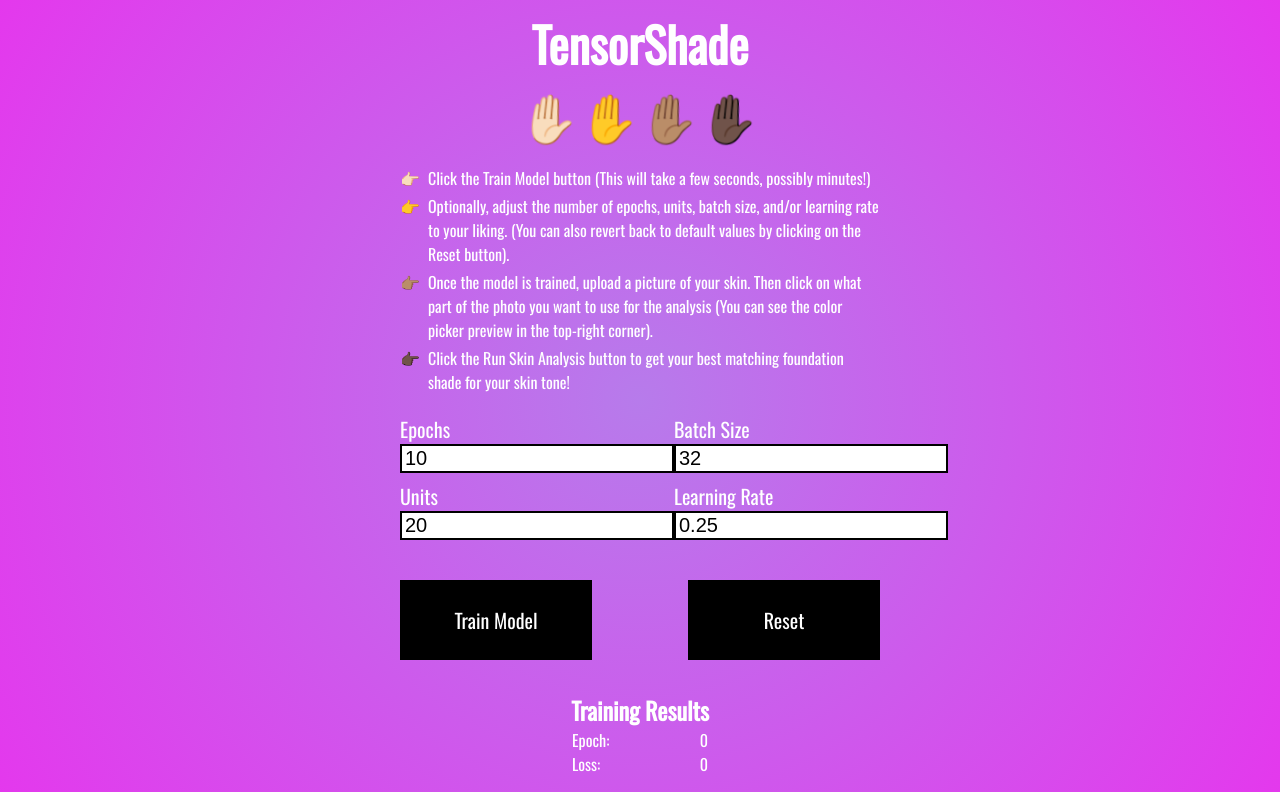
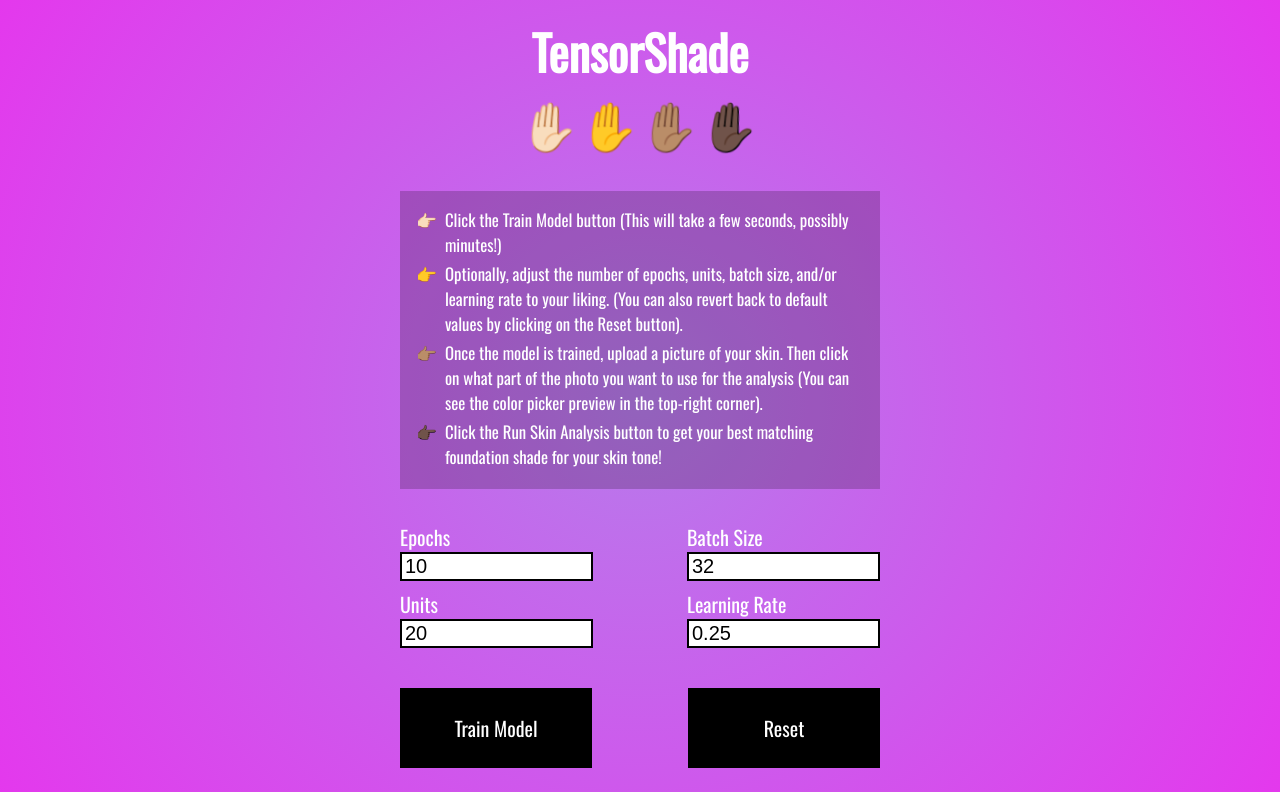
Before and after one commit to KaylaKremer/TensorShade, a React (Vite) app: page / in a window 1280 px wide. Shown: the top 792 px of the page. Built offline with nearby package versions, Linux system fonts and the light colour scheme.

Commit message:
Add transparent effect for divs containing only text; Fix README text

```diff
--- a/components/TrainModel.js
+++ b/components/TrainModel.js
@@ -211,7 +211,7 @@ export default class TrainModel extends Component {
     return (
     <div>
       <div className="training-inputs">
-        <div className="input-group">
+        <div className="input-group margin-right">
           <div className="input-container">
             <label className="label" htmlFor="epochs">Epochs</label>
             <input type="text" name="epochs" className="input" id="epochs" value={epochs} onFocus={evt => this.clearValue(evt)} onBlur={evt => this.getValue(evt)} onChange={evt => this.updateValue(evt)}></input>
@@ -221,7 +221,7 @@ export default class TrainModel extends Component {
             <input type="text" name="units" className="input" id="units" value={units} onFocus={evt => this.clearValue(evt)} onBlur={evt => this.getValue(evt)} onChange={evt => this.updateValue(evt)}></input>
           </div>
         </div>
-        <div className="input-group">
+        <div className="input-group margin-left">
           <div className="input-container">
             <label className="label" htmlFor="batch-size">Batch Size</label>
             <input type="text" name="batchSize" className="input" id="batch-size" value={batchSize} onFocus={evt => this.clearValue(evt)} onBlur={evt => this.getValue(evt)} onChange={evt => this.updateValue(evt)}></input>
@@ -233,7 +233,7 @@ export default class TrainModel extends Component {
         </div>
       </div>
       <div className="training-model">
-        <a className={`button ${loading ? 'disabled' : ''}`} href="#" onClick={() => this.trainModel()}>
+        <a className={`button margin-right ${loading ? 'disabled' : ''}`} href="#" onClick={() => this.trainModel()}>
           {loading ?
             <div className="loader">
               <div className="inner one"></div>
@@ -243,7 +243,7 @@ export default class TrainModel extends Component {
           : 'Train Model'
           }
         </a>
-        <a className={`button ${loading ? 'disabled' : ''}`} href="#" onClick={() => this.resetModel()}>
+        <a className={`button margin-left ${loading ? 'disabled' : ''}`} href="#" onClick={() => this.resetModel()}>
         {loading ?
             <div className="loader">
               <div className="inner one"></div>
@@ -254,13 +254,13 @@ export default class TrainModel extends Component {
           }
         </a>
       </div>
-        <div className="training-results">
+        <div className="results-container">
           <h2>Training Results</h2>
-          <div className="epoch">
+          <div className="results">
             <span>Epoch:</span>
             <span>{currentEpoch}</span>
           </div>
-          <div className="loss">
+          <div className="results">
             <span>Loss:</span>
             <span>{lossResult}</span>
           </div>
@@ -277,9 +277,12 @@ export default class TrainModel extends Component {
             : 'Predict Model'
             }
           </a>
-          <div className="prediction-results">
-            <span>Foundation Match:</span>
-            <span>{foundation}</span>
+          <div className="results-container">
+            <h2>Prediction Results</h2>
+            <div className="results">
+              <span>Foundation Match:</span>
+              <span>{foundation}</span>
+            </div>
           </div>
         </div>
       </div>
--- a/scss/app.scss
+++ b/scss/app.scss
@@ -5,6 +5,7 @@ html {
         color: #fff;
         font-family: 'Oswald', sans-serif;
         font-size: 1rem;
+        margin: 1rem;
         h1 {
             font-size: 3rem;
             margin: 0 !important;
--- a/scss/header.scss
+++ b/scss/header.scss
@@ -18,10 +18,12 @@
     justify-content: center;
     margin: 1rem 0;
     width: 100%;
+    font-size: 1.05rem;
     .instructions-list {
-        padding-inline-start: 0 !important;
-        margin: 0 1rem;
-        max-width: 30rem;
+        padding-inline-start: 1rem !important;
+        max-width: 28rem;
+        background: rgba(0, 0, 0, 0.2);
+        padding: 1rem;
         .instructions-step {
             list-style-type: none;
             display: flex;
--- a/scss/train-model.scss
+++ b/scss/train-model.scss
@@ -1,3 +1,10 @@
+.margin-right {
+    margin-right: 1rem;
+}
+.margin-left {
+    margin-left: 1rem;
+}
+
 .training-inputs {
     display: flex;
     justify-content: space-between;
@@ -21,6 +28,7 @@
                 border: 2px solid black;
                 font-size: 1.25rem;
                 padding-left: 3px;
+                max-width: 11.5rem;
             }
         }
     }
@@ -88,15 +96,22 @@
         }
     }
 }
-.training-results {
+.results-container {
     display: flex;
     flex-direction: column;
     align-items: center;
-    .epoch,
-    .loss {
-        width: 8.5rem;
+    padding: 1rem;
+    font-size: 1.5rem;
+    margin: 0 auto;
+    max-width: 28rem;
+    background: rgba(0, 0, 0, 0.2);
+    position: relative;
+    .results {
+        width: 100%;
         display: flex;
         justify-content: space-between;
+        align-items: center;
+        padding: 0.25rem;
     }
 }
 
```
Also changed, not shown: 1 other file (tests, documents, lock files or other folders).
